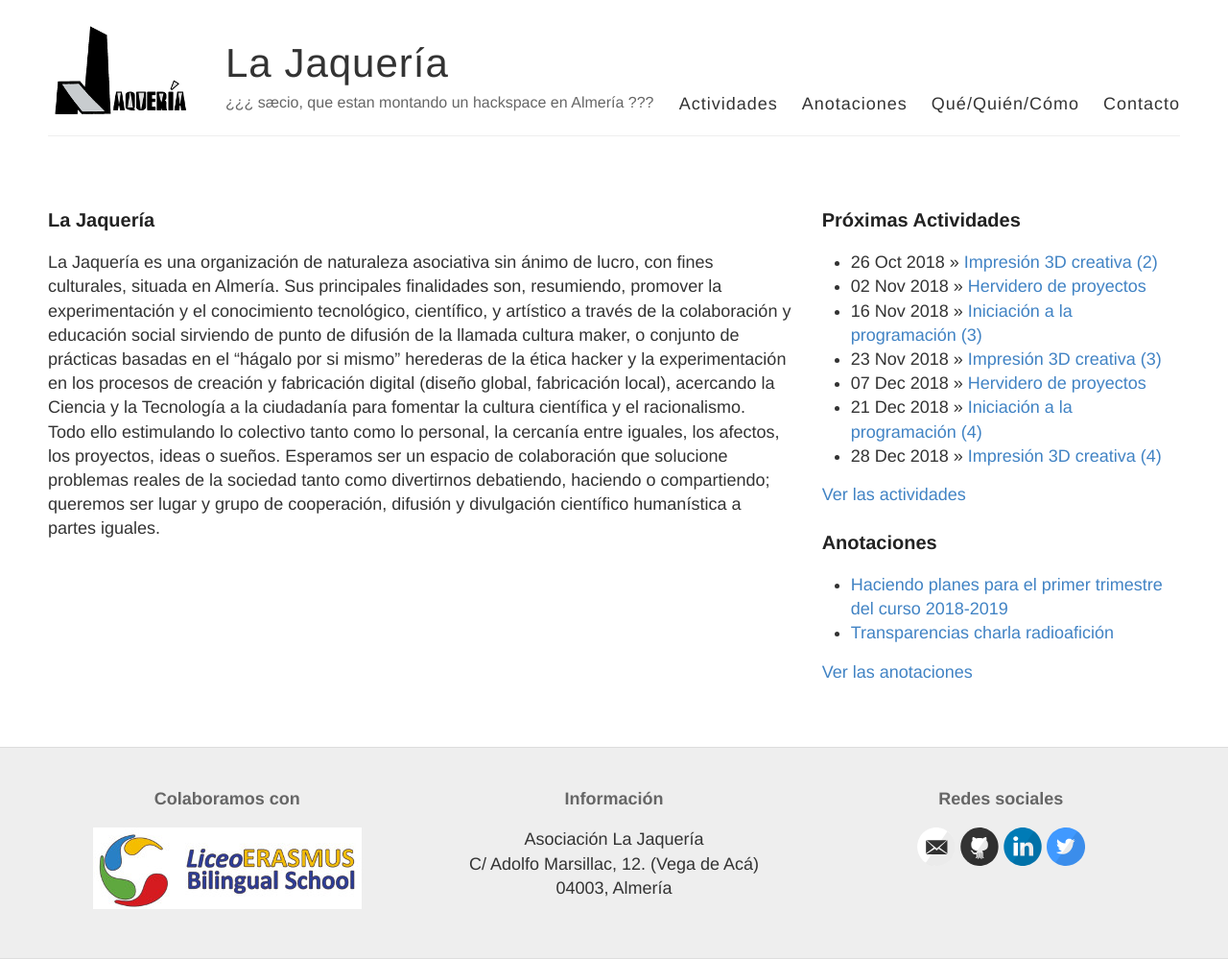
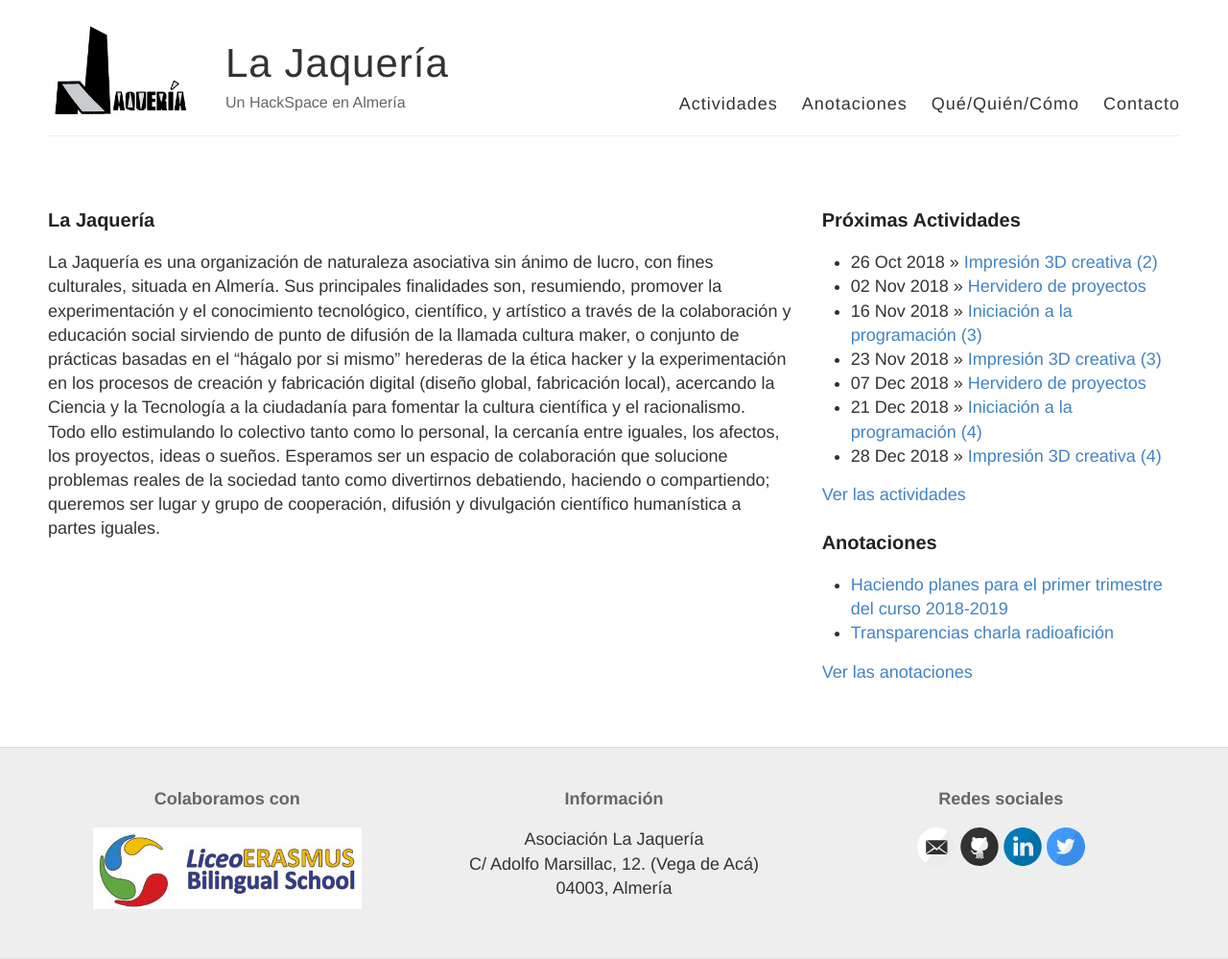
Before and after one commit to LaJaqueria/LaJaqueria.github.io, a Jekyll site: the page built from index.html, in a window 1280 px wide. Shown: the whole page at 96% size. Built offline with Jekyll 4.4.1, drawn with Linux system fonts in a browser that asks for light colours.

Commit message:
lema corto

```diff
--- a/_config.yml
+++ b/_config.yml
@@ -1,6 +1,6 @@
 name: La Jaquería
 description: >- # this means to ignore newlines until "baseurl:"
-  ¿¿¿ sæcio, que estan montando un hackspace en Almería ???
+  Un HackSpace en Almería
 
 # Main pic at top
 avatar: /images/logo.png
```
